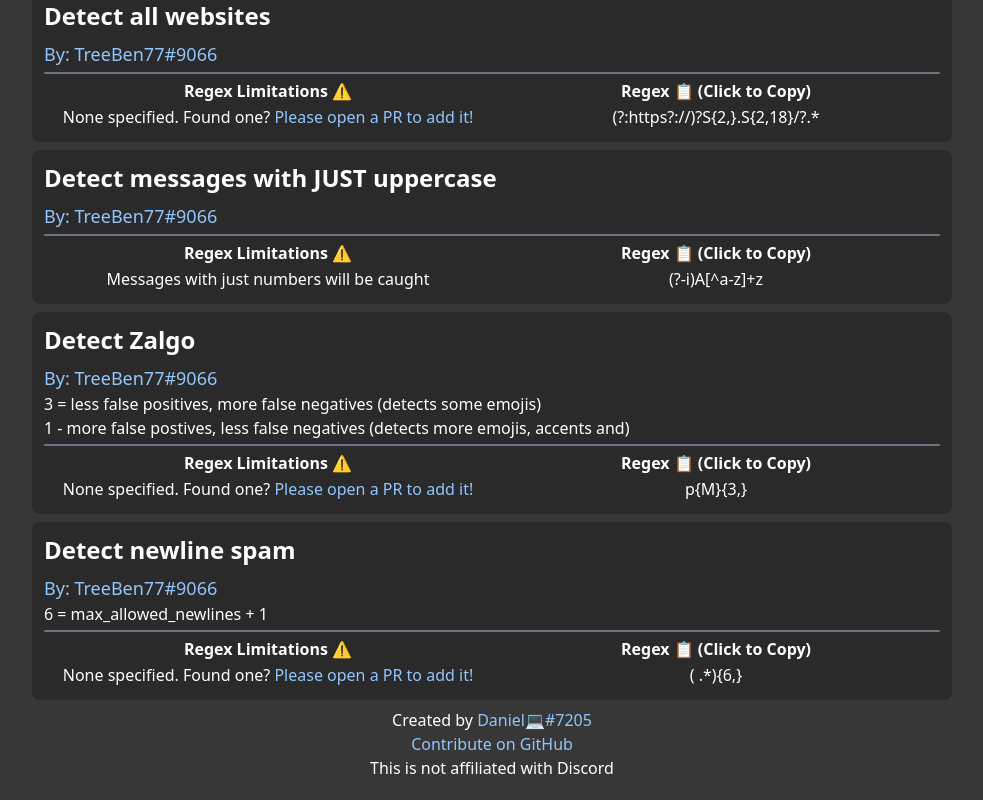
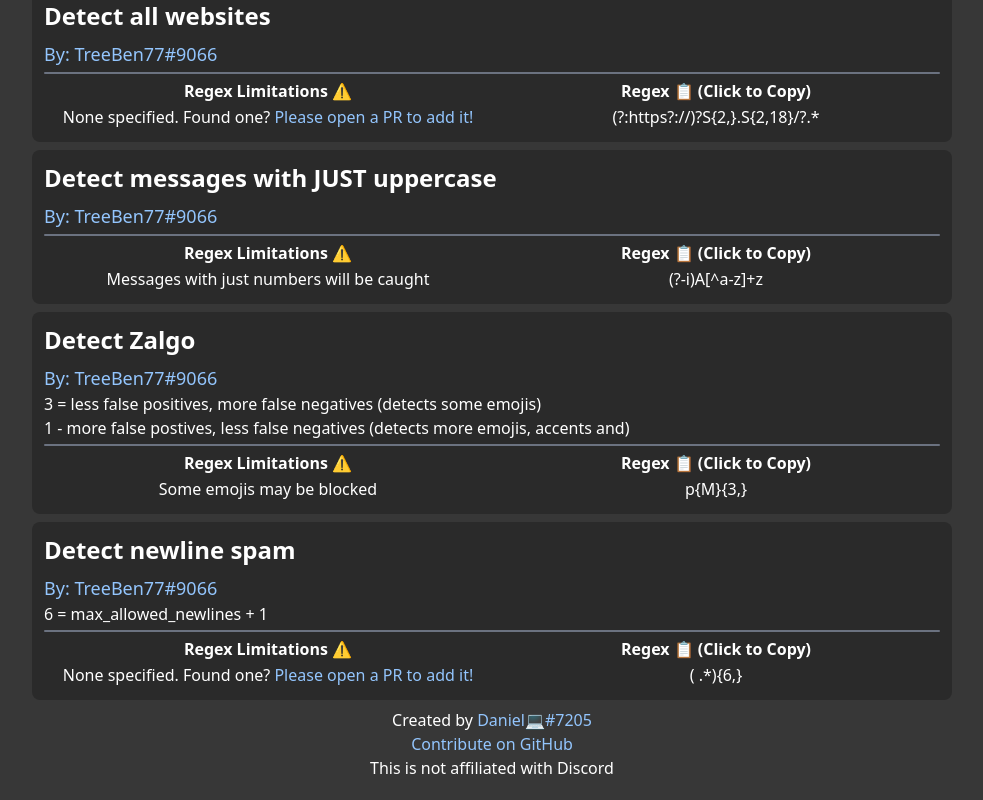
Before and after one commit to TechGeekGamer/discordregex.xyz, a Next.js app: page / in a window 1280 px wide. Shown: the part 1024-1824 px from the top of the page, without its empty margins (148-1131 px from the left). Built offline with nearby package versions, Linux system fonts and the light colour scheme.

Commit message:
Update "Detect Zalgo"

```diff
--- a/src/regexes.ts
+++ b/src/regexes.ts
@@ -65,7 +65,7 @@ export const regexEntries: RegexEntry[] = [
         author_website_url: "https://discord.gg/4CSc9E5uQy",
         description: "Detect Zalgo",
         long_description: `3 = less false positives, more false negatives (detects some emojis)\n1 - more false postives, less false negatives (detects more emojis, accents and)`,
-        limitations: "",
+        limitations: "Some emojis may be blocked",
         regex: "\p{M}{3,}"
     },
     {
```
